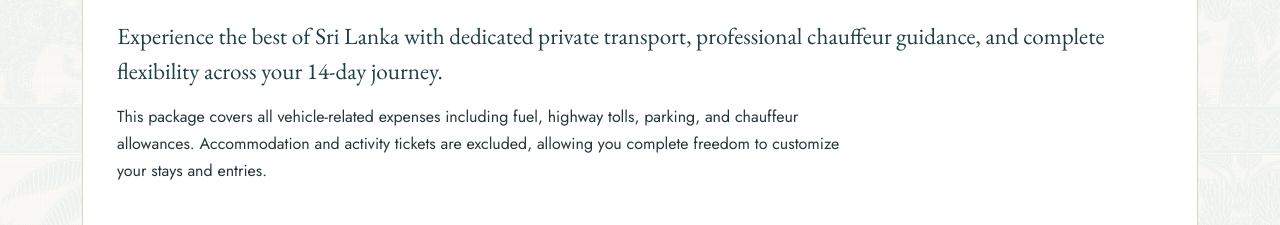
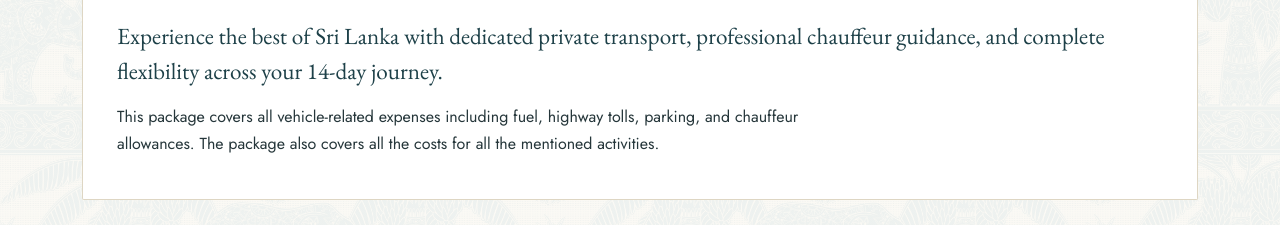
Before and after one commit to rantravelworkmailwork-dev/Dream-Island-Travels-Tours-Scenic-Ceylon-Drive-Discover-Package-2, a plain HTML site: page index.html in a window 1280 px wide. Shown: the part 682-907 px from the top of the page. Drawn offline with nearby package versions, Linux system fonts and the light colour scheme.

Commit message:
Update index.html

```diff
--- a/index.html
+++ b/index.html
@@ -53,7 +53,7 @@
       <h3 class="section-title">Exclusive Private Transport &amp; Chauffeur Itinerary</h3>
       <p class="section-sub">Tailored for 04 Passengers &bull; January 06 &ndash; 19</p>
       <p class="intro-lead">Experience the best of Sri Lanka with dedicated private transport, professional chauffeur guidance, and complete flexibility across your 14-day journey.</p>
-      <p class="intro-body mb-2">This package covers all vehicle-related expenses including fuel, highway tolls, parking, and chauffeur allowances. Accommodation and activity tickets are excluded, allowing you complete freedom to customize your stays and entries.</p>
+      <p class="intro-body mb-2">This package covers all vehicle-related expenses including fuel, highway tolls, parking, and chauffeur allowances. The package also covers all the costs for all the mentioned activities. </p>
     </section>
 
     <!-- KEY FACTS -->
```
